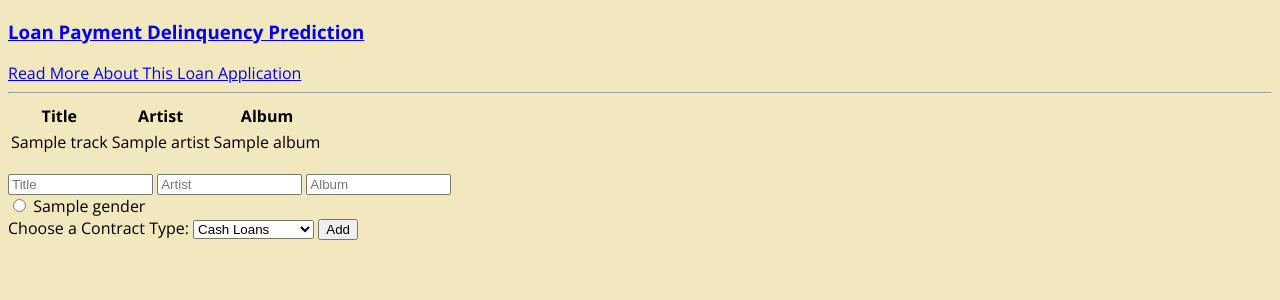
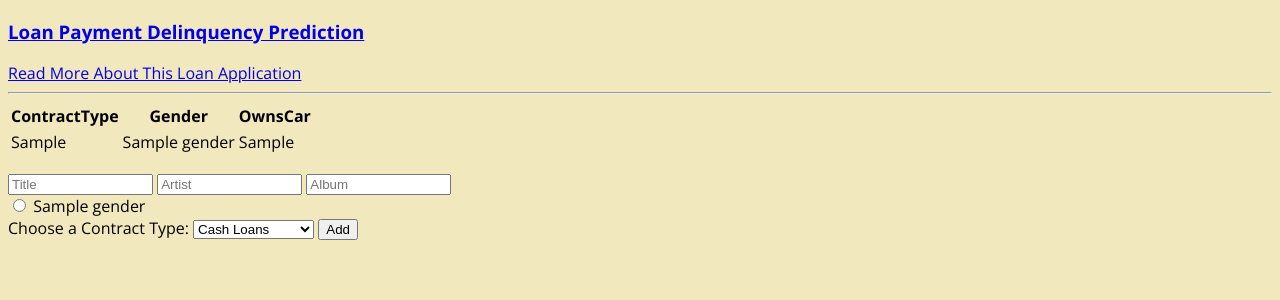
Before and after one commit to MSIA/AVC_BinqiShen_project, a Flask app: template app/templates/index.html in a window 1280 px wide. Shown: the top 300 px of the page. Run offline with Flask 2, Linux system fonts and the light colour scheme; the template is opened without the code that fills it: most values are stand-ins (such as "Sample title", 1, 10 or a date in 2020); parts of the project's set-up code (start-up, migrations or seed data) failed here and were passed over.

Commit message:
init commit for pipeline branch

```diff
--- a/app.py
+++ b/app.py
@@ -3,6 +3,7 @@ import logging.config
 
 from flask import Flask
 from flask import render_template, request, redirect, url_for
+
 from src.add_application import Application, ApplicationManager
 
 # Initialize the Flask application
@@ -34,12 +35,12 @@ def index():
     """
 
     try:
-        tracks = application_manager.session.query(Application).limit(app.config["MAX_ROWS_SHOW"]).all()
+        applications = application_manager.session.query(Application).limit(app.config["MAX_ROWS_SHOW"]).all()
         logger.debug("Index page accessed")
-        return render_template('index.html', tracks=tracks, genders=GENDERS)
+        return render_template('index.html', applications=applications, genders=GENDERS)
     except:
         traceback.print_exc()
-        logger.warning("Not able to display tracks, error page returned")
+        logger.warning("Not able to display loan applications information, error page returned")
         return render_template('error.html')
 
 
--- a/app/templates/about.html
+++ b/app/templates/about.html
@@ -16,7 +16,7 @@
     <title>About This Loan Application</title>
   </head>
   <body>
-    <h1>Vision</h1>
+    <h1>About This Loan Application</h1>
 
     <button class="btn btn-primary ms-5">Click Me</button>
 
--- a/app/templates/error.html
+++ b/app/templates/error.html
@@ -7,12 +7,13 @@
 
 <body>
     <h3>
-         <a href = "{{ url_for('index') }}">Penny Lane Music Recommender</a>
+         <a href = "{{ url_for('index') }}">Error Page for Loan Application</a>
     </h3>
 
     <div class="alert alert-danger" role="alert">
-  <p class="alert-link">We're sorry. There was a problem accessing the database. Please try back later. </p>
+  <p class="alert-link">We're sorry. There was a problem accessing the database. Please try again later. </p>
     </div>
+    <a href="{{ url_for('index') }}">Go Back to the Main Menu of the Application</a>
 
 </body>
 </html>
--- a/app/templates/index.html
+++ b/app/templates/index.html
@@ -17,18 +17,18 @@
     <table>
          <thead>
             <tr>
-               <th>Title</th>
-               <th>Artist</th>
-               <th>Album</th>
+               <th>ContractType</th>
+               <th>Gender</th>
+               <th>OwnsCar</th>
             </tr>
          </thead>
 
          <tbody>
-            {% for track in tracks %}
+            {% for applications in applications %}
                <tr>
-                   <td>{{ track.title }}</td>
-                   <td>{{ track.artist }}</td>
-                   <td>{{ track.album }}</td>
+                   <td>{{ applications.ContractType }}</td>
+                   <td>{{ applications.Gender }}</td>
+                   <td>{{ applications.OwnsCar }}</td>
                </tr>
             {% endfor %}
          </tbody>
```
